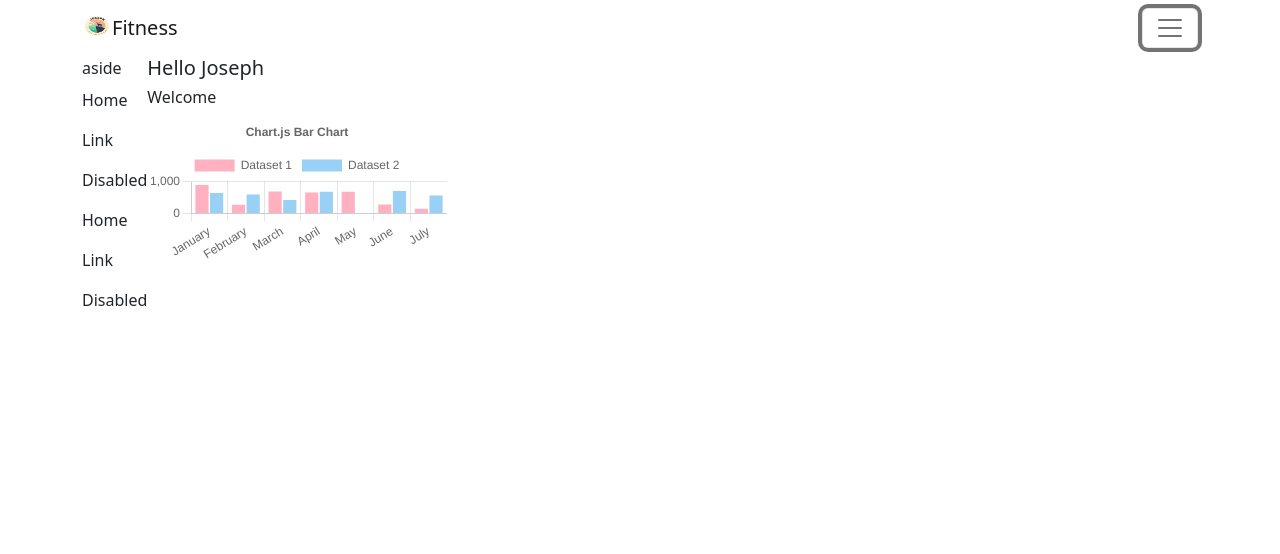
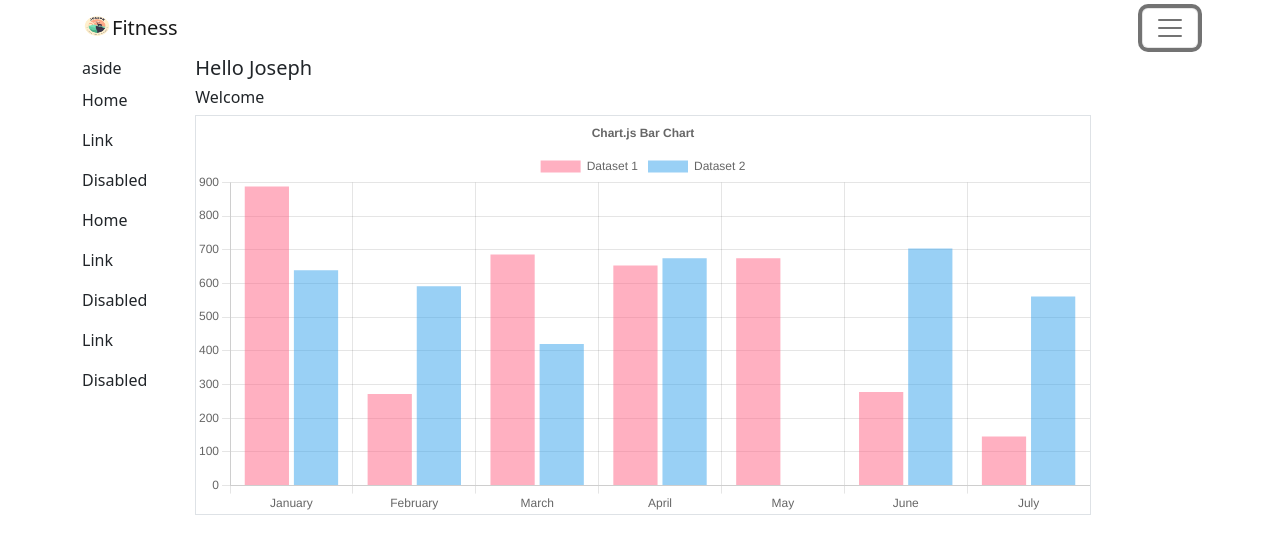
Before and after one commit to josephDev123/Fitness-app, a React (Create React App) app in the folder client/: page /admin/dashboard in a window 1280 px wide. Both pictures are taken after a click on the button "Toggle navigation". Shown: the top 554 px of the page. Built offline with nearby package versions, Linux system fonts and the light colour scheme.

Commit message:
modified:   src/components/Layouts/Dashboard.jsx

```diff
--- a/client/src/components/Layouts/Dashboard.jsx
+++ b/client/src/components/Layouts/Dashboard.jsx
@@ -8,6 +8,7 @@ ChartJS.register(CategoryScale,LinearScale,BarElement,Title,Tooltip, Legend);
 
 export const options = {
   responsive: true,
+  maintainAspectRatio: false,
   plugins: {
     legend: {
       position: 'top',
@@ -58,7 +59,7 @@ export default function Dashboard() {
 
             <section className="d-flex bg-transparent" style={{height:'100vh'}}>
               {/* sidebar */}
-                <aside className='collapse' id='navbarSupportedContent'>
+                <aside className='collapse pe-5' id='navbarSupportedContent'>
                    aside
                    <ul className="navbar-nav me-auto mb-2 mb-lg-0">
                     <li className="nav-item">
@@ -80,15 +81,24 @@ export default function Dashboard() {
                     <li className="nav-item">
                       <Link className="nav-link disabled">Disabled</Link>
                     </li>
+                    <li className="nav-item">
+                      <Link className="nav-link" to="#">Link</Link>
+                    </li>
+                    <li className="nav-item">
+                      <Link className="nav-link disabled">Disabled</Link>
+                    </li>
                   </ul>
                 </aside>
 
-                <main>
+                <main style={{height:'100vh'}}>
                      <h4 className='lead'>Hello Joseph</h4>
                      <h6 className=''>Welcome</h6>
-                     <section>
-                     <Bar options={options} data={data} />
-                     </section>
+                    {/* <section className='row'> */}
+                      <section className='d-flex flex-column border' style={{position: 'relative', height:'50vh', margin: 'auto', width:"70vw"}}>
+                          <Bar options={options} data={data} width={100}/>
+                      </section>
+                    {/* </section> */}
+                  {/* style={{position: 'relative', height:'40vh', width:"80vw"}} */}
                      <Outlet/>
                 </main>
 
```
